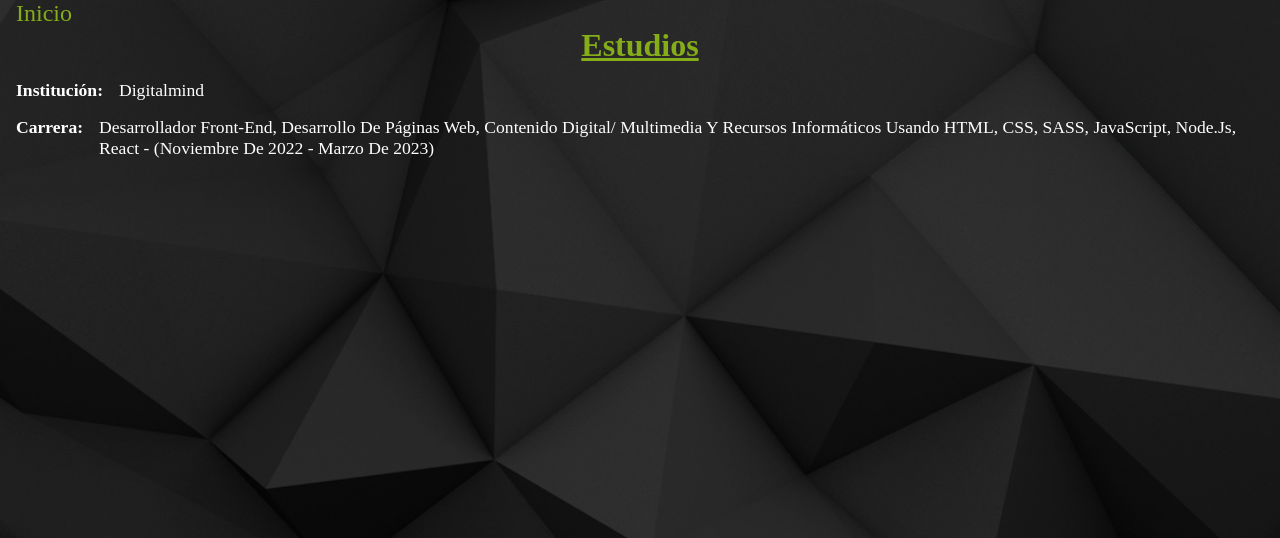
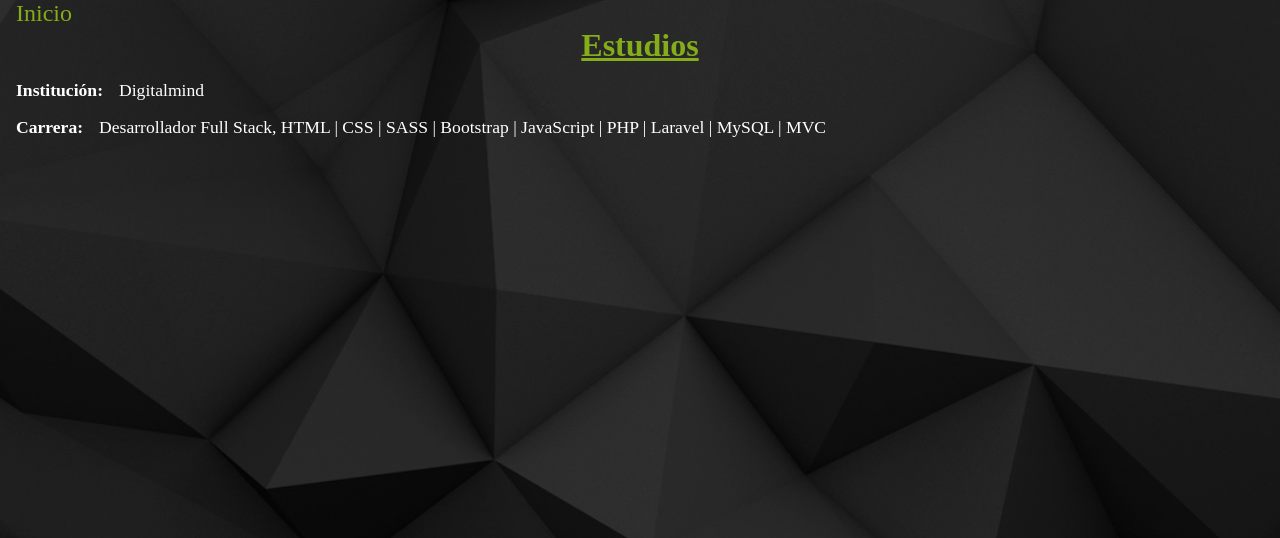
Before and after one commit to Bustagar/Bustagar.github.io, a plain HTML site: page estudios.html in a window 1280 px wide. Shown: the top 538 px of the page. Drawn offline with Linux system fonts and the light colour scheme.

Commit message:
edicion de estudios

```diff
--- a/estudios.html
+++ b/estudios.html
@@ -22,8 +22,7 @@
         </div>
         <div class="detalles2">
             <h5>carrera:</h5>
-            <p>desarrollador front-end, Desarrollo de páginas web, contenido digital/
-                multimedia y recursos informáticos usando HTML, CSS, SASS, JavaScript, Node.js, React - (noviembre de 2022 - marzo de 2023)</p>
+            <p>desarrollador full stack, HTML | CSS | SASS | Bootstrap | JavaScript | PHP | Laravel | MySQL | MVC </p>
         </div>
     </main>
     <footer class="imagenes">
```
